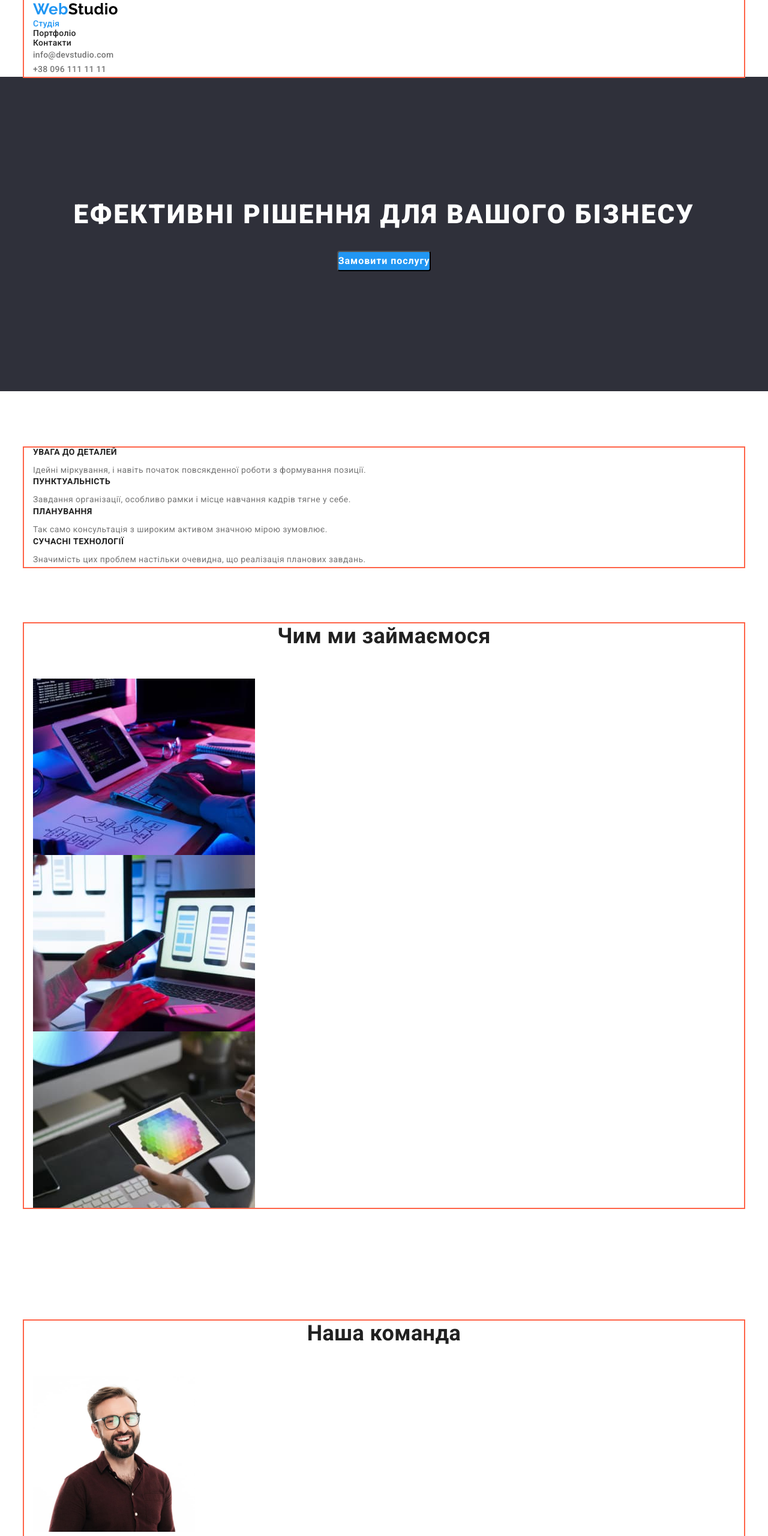
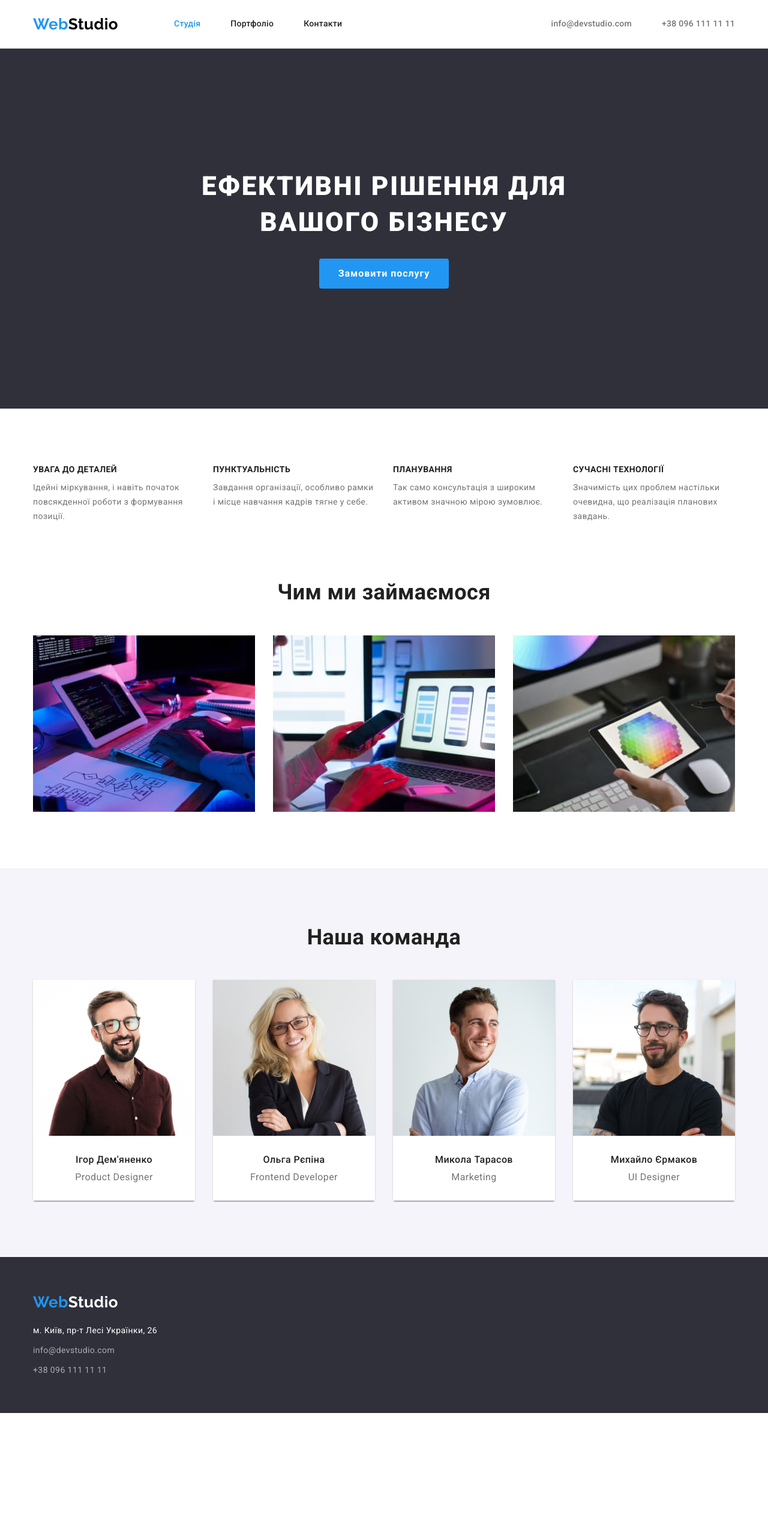
Before and after one commit to honcharov404/goit-markup-hw-03, a plain HTML site: page index.html in a window 1280 px wide. Shown: the top 2560 px of the page at 60% size. After the commit the page ends 2355 px from the top, so only its background shows below. Drawn offline with nearby package versions, Linux system fonts and the light colour scheme.

Commit message:
hw-3 ready

```diff
--- a/css/styles.css
+++ b/css/styles.css
@@ -52,12 +52,12 @@ img {
 }
 
 body {
-  background-color: var(--primary-white-color);
-  color: var(--primary-text-color);
   font-family: Roboto, sans-serif;
   letter-spacing: 0.03em;
   font-size: 14px;
   line-height: 1.71;
+  background-color: var(--primary-white-color);
+  color: var(--primary-text-color);
 }
 
 .container {
@@ -66,12 +66,19 @@ body {
   width: 1200px;
   padding-left: 15px;
   padding-right: 15px;
-  outline: 2px solid tomato;
+  /* outline: 2px solid tomato; */
+}
+
+.section {
+  padding-top: 94px;
+  padding-bottom: 94px;
 }
 
 /* Logo */
 
 .logo {
+  margin-right: 93px;
+
   font-family: Raleway, sans-serif;
   font-weight: 700;
   font-size: 26px;
@@ -85,7 +92,23 @@ body {
 
 /* Header */
 
+.header {
+  border-bottom: 1px solid #ececec;
+}
+
+.header-wrap {
+  display: flex;
+  align-items: center;
+}
+
+.nav {
+  display: flex;
+  align-items: center;
+}
+
 .site-nav {
+  display: flex;
+
   font-weight: 500;
   font-size: 14px;
   line-height: 1.14;
@@ -93,7 +116,15 @@ body {
   color: var(--title-text-color);
 }
 
+.nav-item:not(:last-child) {
+  margin-right: 50px;
+}
+
 .site-nav .link {
+  display: block;
+  padding-top: 32px;
+  padding-bottom: 32px;
+
   color: var(--title-text-color);
 }
 
@@ -106,7 +137,20 @@ body {
   color: var(--accent-color);
 }
 
+.header-contacts {
+  display: flex;
+  margin-left: auto;
+}
+
+.contacts-item:not(:last-child) {
+  margin-right: 50px;
+}
+
 .header-contacts .link {
+  display: block;
+  padding-top: 32px;
+  padding-bottom: 32px;
+
   font-weight: 500;
   font-size: 14px;
   line-height: 1.14;
@@ -122,12 +166,18 @@ body {
 /* Hero */
 
 .hero {
-  background: #2f303a;
   padding-top: 200px;
   padding-bottom: 200px;
+
+  background: #2f303a;
 }
 
 .hero-title {
+  margin-left: auto;
+  margin-right: auto;
+  margin-bottom: 30px;
+  width: 696px;
+
   font-weight: 900;
   font-size: 44px;
   line-height: 1.36;
@@ -135,57 +185,73 @@ body {
   letter-spacing: 0.06em;
   text-transform: uppercase;
   color: var(--primary-white-color);
-  margin-bottom: 30px;
 }
 
 .hero-btn {
+  display: flex;
+  align-items: center;
+  text-align: center;
+  margin: auto;
+  padding-top: 10px;
+  padding-bottom: 10px;
+  padding-right: 32px;
+  padding-left: 32px;
+
   font-weight: 700;
   font-size: 16px;
   line-height: 1.88;
-  display: flex;
-  align-items: center;
-  text-align: center;
   letter-spacing: 0.06em;
-  cursor: pointer;
-
   background-color: var(--accent-color);
   color: var(--primary-white-color);
+
   border-radius: 4px;
-  margin: auto;
+  border: none;
+  cursor: pointer;
 }
 
 /* Benefits */
 
-.benefits {
-  padding-top: 94px;
-  padding-bottom: 94px;
+.benefits-wrap {
+  margin-bottom: 94px;
 }
 
 .benefits-title {
   display: none;
 }
 
+.benefits-list {
+  display: flex;
+  gap: 30px;
+}
+
+.benefits-item {
+  width: 270px;
+}
+
 .benefits-subtitle {
+  margin-bottom: 10px;
+
   font-weight: 700;
   font-size: 14px;
   line-height: 1.14;
   color: var(--title-text-color);
-  margin-bottom: 10px;
-}
-
-.examples-list {
-  margin-bottom: 94px;
 }
 
 /* Examples */
 
 .examples-title {
+  margin-bottom: 50px;
+
   font-weight: 700;
   font-size: 36px;
   line-height: 1.17;
   text-align: center;
   color: var(--title-text-color);
-  margin-bottom: 50px;
+}
+
+.examples-list {
+  display: flex;
+  gap: 30px;
 }
 
 /* Team */
@@ -193,28 +259,45 @@ body {
 .team {
   padding-top: 94px;
   padding-bottom: 94px;
+  background-color: #f5f4fa;
 }
 
 .team-title {
+  margin-bottom: 50px;
+
   font-weight: 700;
   font-size: 36px;
   line-height: 1.17;
   text-align: center;
   color: var(--title-text-color);
-  margin-bottom: 50px;
+}
+
+.team-list {
+  display: flex;
+  gap: 30px;
+}
+
+.team-item {
+  box-shadow: 0px 1px 3px rgba(0, 0, 0, 0.12), 0px 1px 1px rgba(0, 0, 0, 0.14),
+    0px 2px 1px rgba(0, 0, 0, 0.2);
+  border-radius: 0px 0px 4px 4px;
 }
 
 .team-members-wrap {
   padding-top: 30px;
   padding-bottom: 30px;
+  text-align: center;
+
+  background-color: #fff;
 }
 
 .team-subtitle {
+  margin-bottom: 10px;
+
   font-weight: 500;
   font-size: 16px;
   line-height: 1.19;
   color: var(--title-text-color);
-  margin-bottom: 10px;
 }
 
 .team .text {
@@ -225,19 +308,17 @@ body {
 /* Footer */
 
 .footer {
-  background-color: #2f303a;
   padding-top: 60px;
   padding-bottom: 60px;
+
+  background-color: #2f303a;
 }
 
 .footer .logo {
   display: inline-block;
+  margin-bottom: 20px;
+
   color: var(--primary-white-color);
-  margin-bottom: 20px;
-}
-
-address {
-  font-style: normal;
 }
 
 .footer-list-item:not(:last-child) {
@@ -264,36 +345,42 @@ address {
 
 /* Portfolio page */
 
-.portfolio {
-  padding-top: 94px;
-  padding-bottom: 94px;
-}
-
 .portfolio-main-title {
   display: none;
-  /* font-weight: 700;
-  font-size: 36px;
-  line-height: 1.17;
-  text-align: center;
-  color: var(--title-text-color); */
 }
 
 /* Filter */
 
 .portfolio-filter-wrap {
+  margin-bottom: 50px;
   text-align: center;
-  margin-bottom: 50px;
+}
+
+.filter-list {
+  display: flex;
+  justify-content: center;
+  gap: 8px;
 }
 
 .filter-btn {
+  margin: auto;
+  padding-top: 6px;
+  padding-bottom: 6px;
+  padding-right: 22px;
+  padding-left: 22px;
+
   font-weight: 500;
   font-size: 16px;
   line-height: 1.62;
   text-align: center;
   color: var(--title-text-color);
   background-color: #f5f4fa;
+  box-shadow: 0px 3px 1px rgba(0, 0, 0, 0.1), 0px 1px 2px rgba(0, 0, 0, 0.08),
+    0px 2px 2px rgba(0, 0, 0, 0.12);
+
+  border: none;
+  border-radius: 4px;
   cursor: pointer;
-  margin: auto;
 }
 
 .filter-btn:hover,
@@ -304,9 +391,21 @@ address {
 
 /* Portfolio */
 
+.portfolio-list {
+  display: flex;
+  flex-wrap: wrap;
+  gap: 30px;
+}
+
 .portfolio-item-inner {
   padding-top: 20px;
   padding-bottom: 20px;
+  padding-right: 24px;
+  padding-left: 24px;
+
+  background: #ffffff;
+  border: 1px solid #eeeeee;
+  border-top: none;
 }
 
 .portfolio-title {
--- a/index.html
+++ b/index.html
@@ -23,15 +23,19 @@
         <nav class="nav">
           <a class="logo" href="./index.html" lang="en"><span>Web</span>Studio</a>
           <ul class="list site-nav">
-            <li><a class="link current" href="./index.html">Студія</a></li>
-            <li><a class="link" href="./portfolio.html">Портфоліо</a></li>
-            <li><a class="link" href="">Контакти</a></li>
+            <li class="nav-item"><a class="link current" href="./index.html">Студія</a></li>
+            <li class="nav-item"><a class="link" href="./portfolio.html">Портфоліо</a></li>
+            <li class="nav-item"><a class="link" href="">Контакти</a></li>
           </ul>
         </nav>
 
         <ul class="list header-contacts">
-          <li><a class="link" href="mailto:info@devstudio.com" lang="en">info@devstudio.com</a></li>
-          <li><a class="link" href="tel:+380961111111">+38 096 111 11 11</a></li>
+          <li class="contacts-item">
+            <a class="link" href="mailto:info@devstudio.com" lang="en">info@devstudio.com</a>
+          </li>
+          <li class="contacts-item">
+            <a class="link" href="tel:+380961111111">+38 096 111 11 11</a>
+          </li>
         </ul>
       </div>
     </header>
@@ -39,40 +43,38 @@
     <main>
       <!-- Hero -->
 
-      <section class="hero">
+      <section class="section hero">
         <h1 class="hero-title">Ефективні рішення для вашого бізнесу</h1>
         <button class="hero-btn" type="button">Замовити послугу</button>
       </section>
 
       <!-- Benefits -->
 
-      <section class="benefits">
+      <section class="section benefits">
         <div class="container benefits-wrap">
           <h2 class="benefits-title">Особливості</h2>
-          <ul class="list">
-            <li>
+          <ul class="list benefits-list">
+            <li class="benefits-item">
               <h3 class="title benefits-subtitle">УВАГА ДО ДЕТАЛЕЙ</h3>
               <p>Ідейні міркування, і навіть початок повсякденної роботи з формування позиції.</p>
             </li>
-            <li>
+            <li class="benefits-item">
               <h3 class="title benefits-subtitle">ПУНКТУАЛЬНІСТЬ</h3>
               <p>Завдання організації, особливо рамки і місце навчання кадрів тягне у себе.</p>
             </li>
-            <li>
+            <li class="benefits-item">
               <h3 class="title benefits-subtitle">ПЛАНУВАННЯ</h3>
               <p>Так само консультація з широким активом значною мірою зумовлює.</p>
             </li>
-            <li>
+            <li class="benefits-item">
               <h3 class="title benefits-subtitle">СУЧАСНІ ТЕХНОЛОГІЇ</h3>
               <p>Значимість цих проблем настільки очевидна, що реалізація планових завдань.</p>
             </li>
           </ul>
         </div>
-      </section>
 
-      <!-- Examples -->
+        <!-- Examples -->
 
-      <section class="examples">
         <div class="container">
           <h2 class="examples-title">Чим ми займаємося</h2>
           <ul class="list examples-list">
@@ -85,32 +87,32 @@
 
       <!-- Team -->
 
-      <section class="team">
+      <section class="section team">
         <div class="container">
           <h2 class="team-title">Наша команда</h2>
-          <ul class="list">
-            <li>
+          <ul class="list team-list">
+            <li class="team-item">
               <img src="./images/igor.jpg" alt="Портрет Ігор Дем'яненко" width="270" />
               <div class="team-members-wrap">
                 <h3 class="title team-subtitle">Ігор Дем'яненко</h3>
                 <p class="text" lang="en">Product Designer</p>
               </div>
             </li>
-            <li>
+            <li class="team-item">
               <img src="./images/olga.jpg" alt="Портрет Ольга Рєпіна" width="270" />
               <div class="team-members-wrap">
                 <h3 class="title team-subtitle">Ольга Рєпіна</h3>
                 <p class="text" lang="en">Frontend Developer</p>
               </div>
             </li>
-            <li>
+            <li class="team-item">
               <img src="./images/mykola.jpg" alt="Портрет Микола Тарасов" width="270" />
               <div class="team-members-wrap">
                 <h3 class="title team-subtitle">Микола Тарасов</h3>
                 <p class="text" lang="en">Marketing</p>
               </div>
             </li>
-            <li>
+            <li class="team-item">
               <img src="./images/mykhaylo.jpg" alt="Портрет Михайло Єрмаков" width="270" />
               <div class="team-members-wrap">
                 <h3 class="title team-subtitle">Михайло Єрмаков</h3>
```
Also changed, not shown: portfolio.html (+30 -27 lines).
